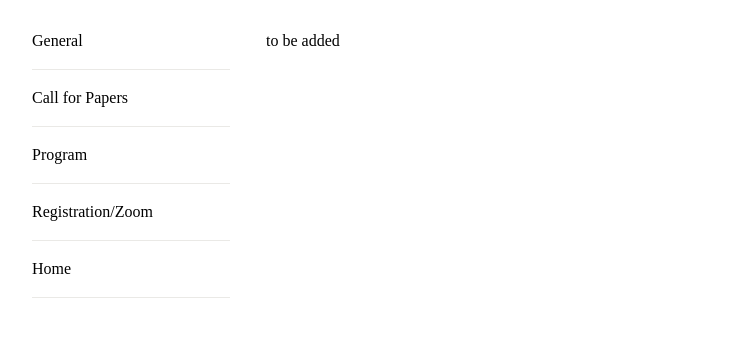
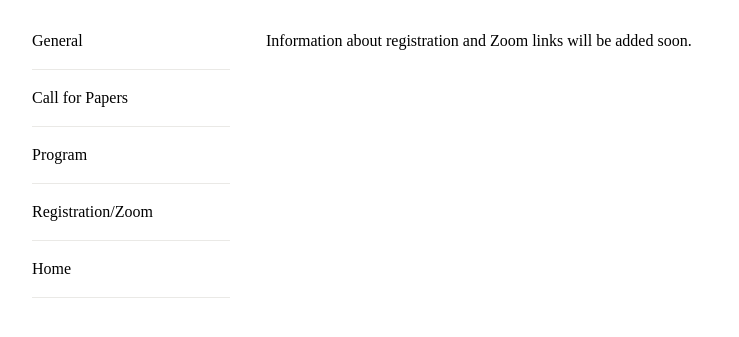
Before and after one commit to ail-workshop/AILn-Workshop-template, a plain HTML site: page registration.html in a window 1280 px wide. Shown: the part 567-904 px from the top of the page, without its empty margins (158-897 px from the left). Drawn offline with Linux system fonts and the light colour scheme.

Commit message:
more changes

```diff
--- a/registration.html
+++ b/registration.html
@@ -56,7 +56,7 @@
           </div>
           <div id="content" class="nine columns" >
             <p>
-              to be added
+              Information about registration and Zoom links will be added soon.
             </p>
 <!-- UNCOMMENT HERE
             <h3>Registration</h3>
```
Also changed, not shown: index.html (+1 -1 lines), 1 other file.
